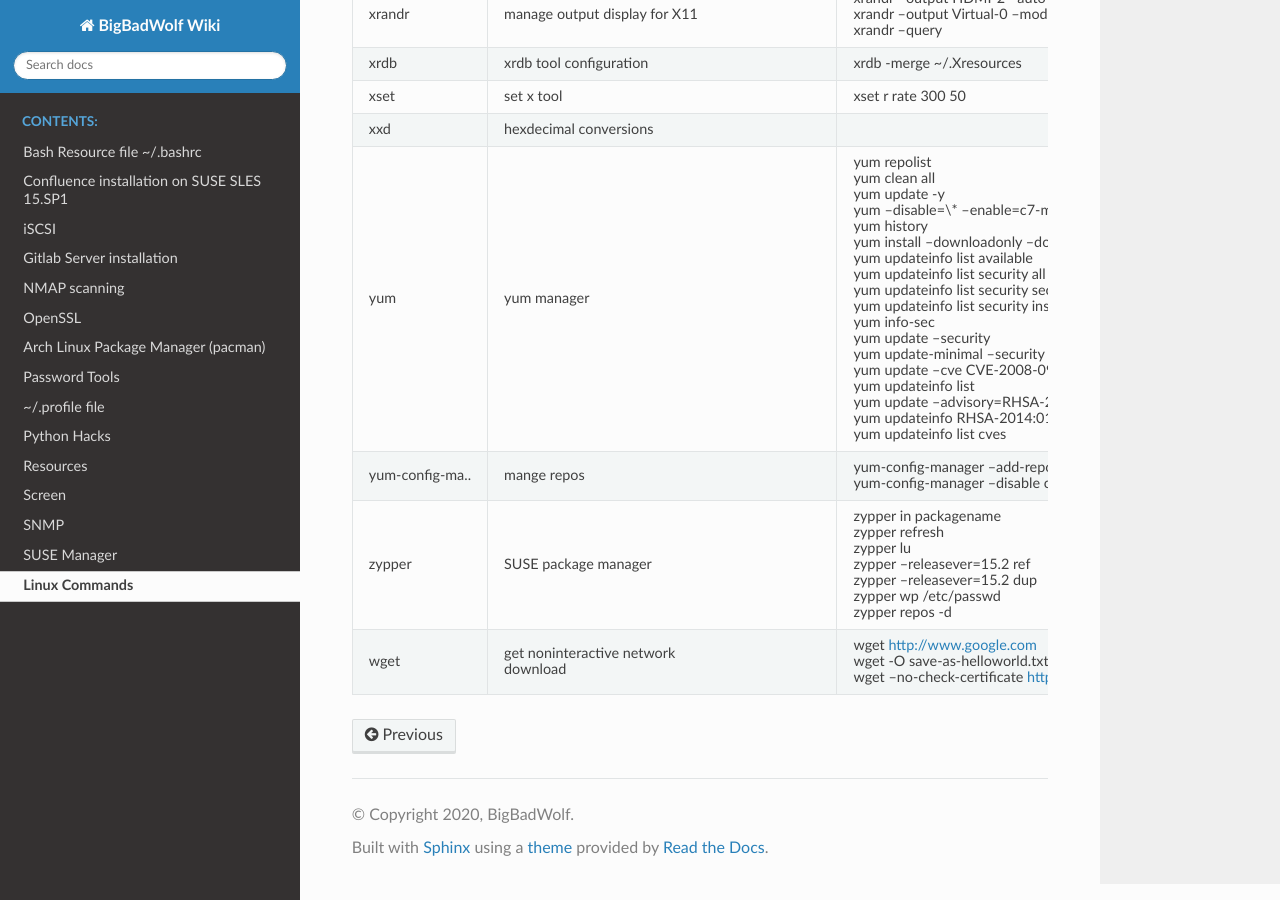
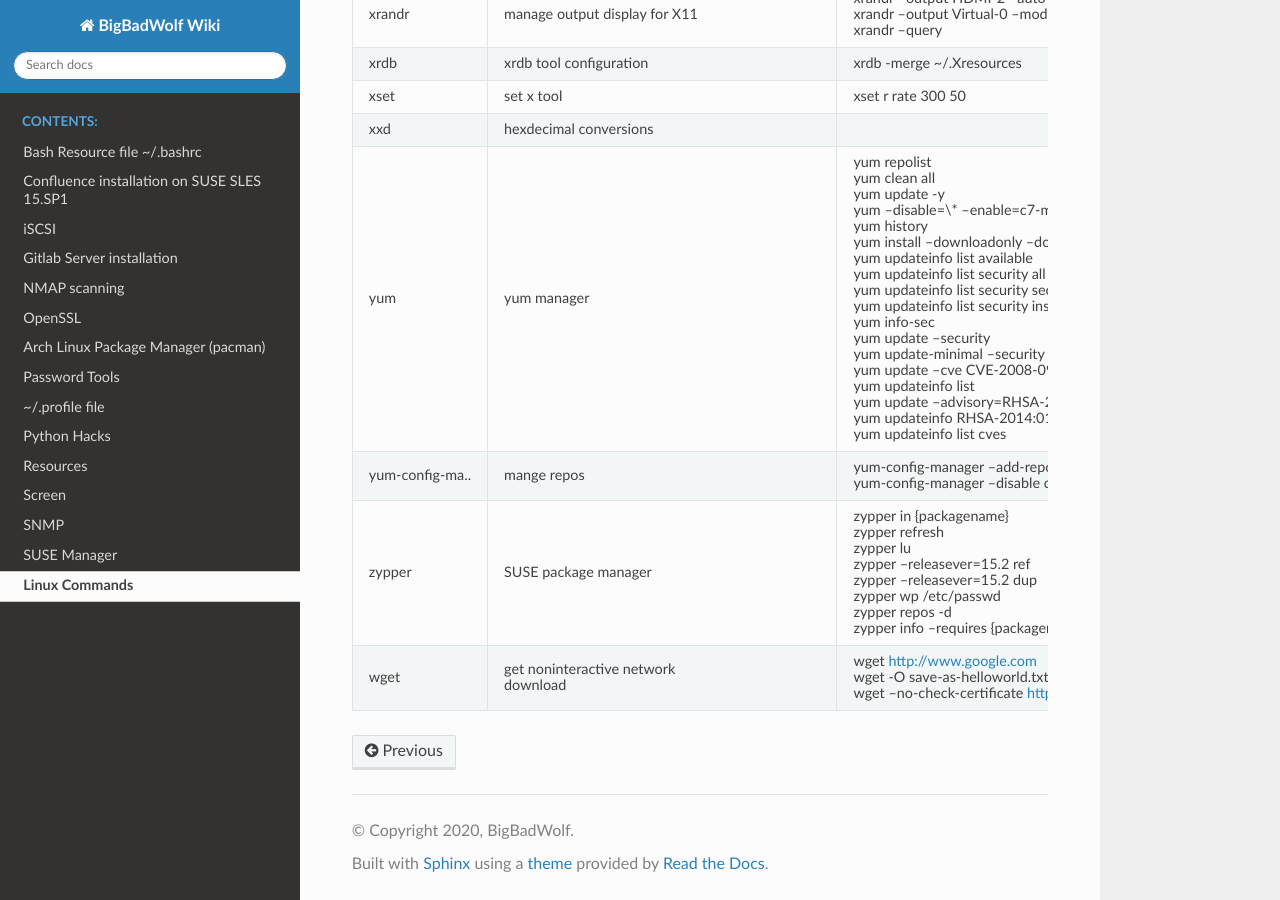
Before and after one commit to p3ll1n0r3/readthedocs, a Sphinx documentation site: the page built from docs/linux.rst, in a window 1280 px wide and 900 px high, scrolled down 8620 px. Built offline with Sphinx 7.4.7 and the Read the Docs theme 2.0.0, drawn with Linux system fonts in a browser that asks for light colours.

Commit message:
Update linux.rst

```diff
--- a/docs/linux.rst
+++ b/docs/linux.rst
@@ -557,13 +557,14 @@ yum           	yum manager |br|			yum repolist |br|
 yum-config-ma..	mange repos |br|			yum-config-manager --add-repo helloworld |br|
 	 						yum-config-manager --disable c7-media |br|
 
-zypper      	SUSE package manager |br|		zypper in packagename |br|
+zypper      	SUSE package manager |br|		zypper in {packagename} |br|
             						zypper refresh |br|
             						zypper lu |br|
 							zypper --releasever=15.2 ref |br|
 							zypper --releasever=15.2 dup |br|
                                                         zypper wp /etc/passwd |br|
 							zypper repos -d |br|
+							zypper info --requires {packagename} |br|
 
 wget            get noninteractive network |br|		wget http://www.google.com |br|
 		download |br|				wget -O save-as-helloworld.txt http://wwww.getfile.com/index.html |br|
```
